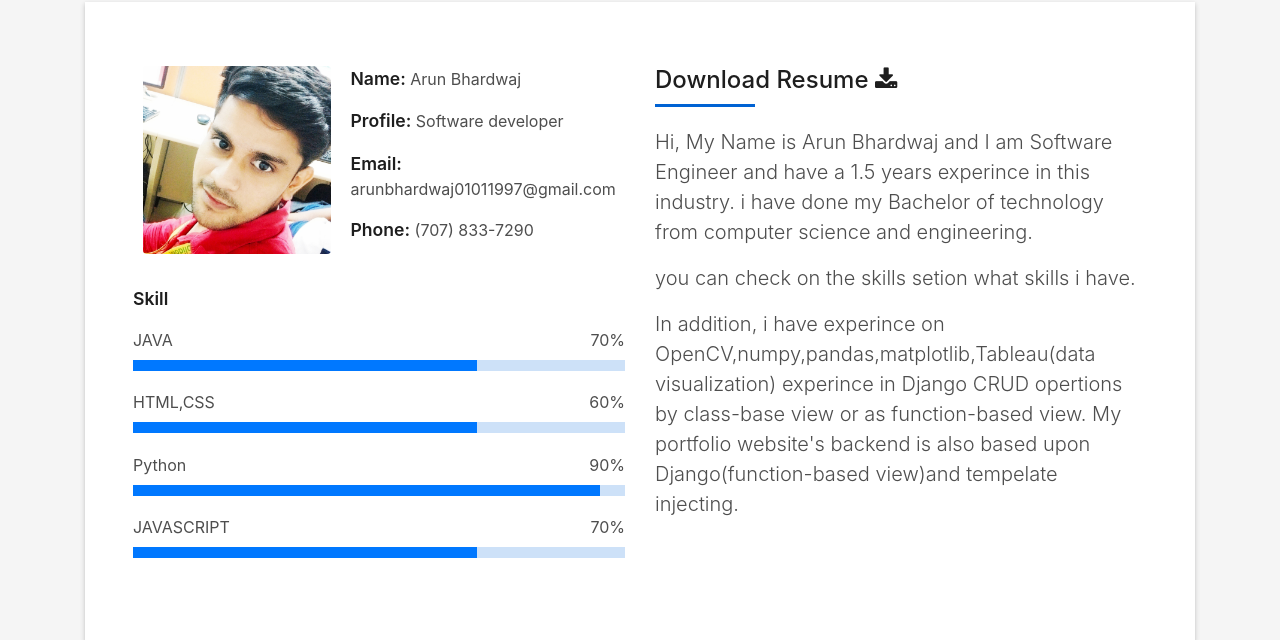
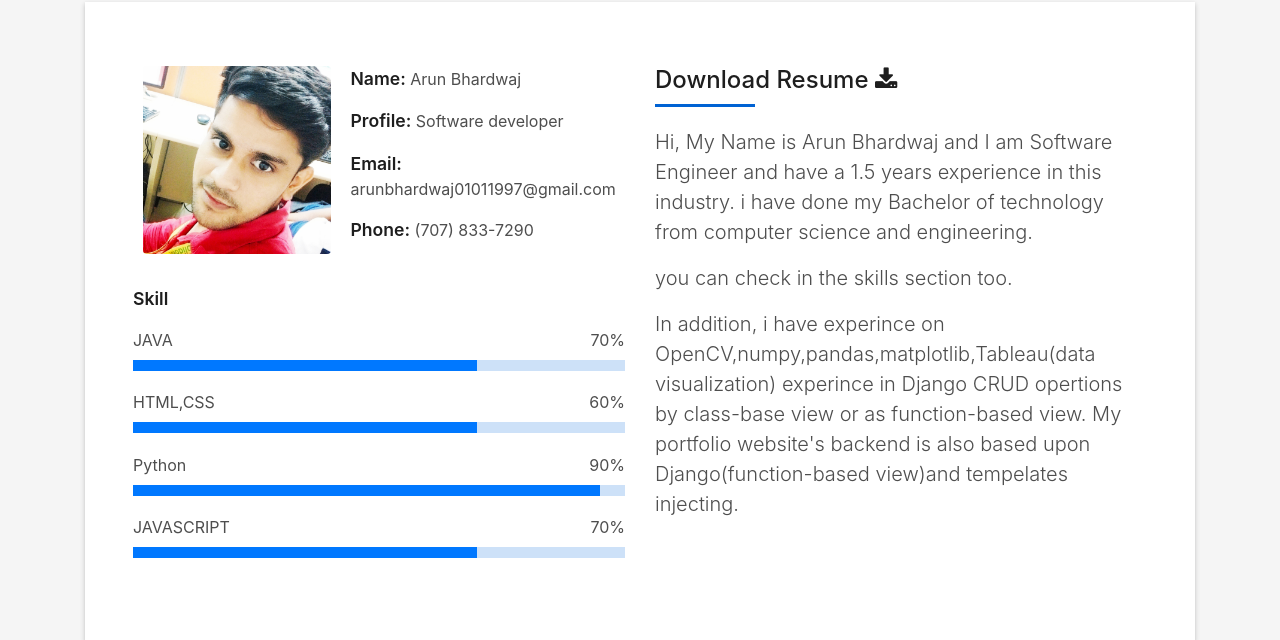
Before and after one commit to bhardwajarun94/myportfolio, a Django app: page / in a window 1280 px wide. Shown: the part 862-1502 px from the top of the page. Run offline with Django 3.2, Linux system fonts and the light colour scheme; data that the repository does not hold is empty; some libraries are stand-ins or nearby versions; some web fonts are replaced.

Commit message:
Some Minor changes

```diff
--- a/templates/myapp/index.html
+++ b/templates/myapp/index.html
@@ -150,16 +150,16 @@
                   </div>
                   <p class="lead">
                     Hi, My Name is Arun Bhardwaj and I am Software Engineer and have a 1.5 years
-                    experince in this industry. i have done my Bachelor of technology from
+                    experience in this industry. i have done my Bachelor of technology from
                     computer science and engineering.
                   </p>
                   <p class="lead">
-                    you can check on the skills setion what skills i have.
+                    you can check in the skills section too.
                   </p>
                   <p class="lead">
                     In addition, i have experince on OpenCV,numpy,pandas,matplotlib,Tableau(data visualization)
                     experince in Django CRUD opertions by class-base view or as function-based view.
-                    My portfolio website's backend is also based upon Django(function-based view)and tempelate injecting.
+                    My portfolio website's backend is also based upon Django(function-based view)and tempelates injecting.
                   </p>
                 </div>
               </div>
```
